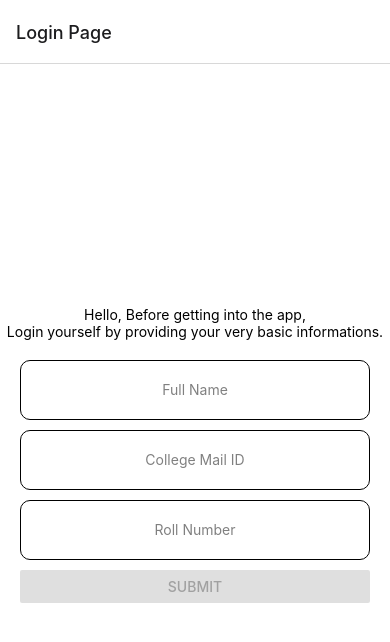
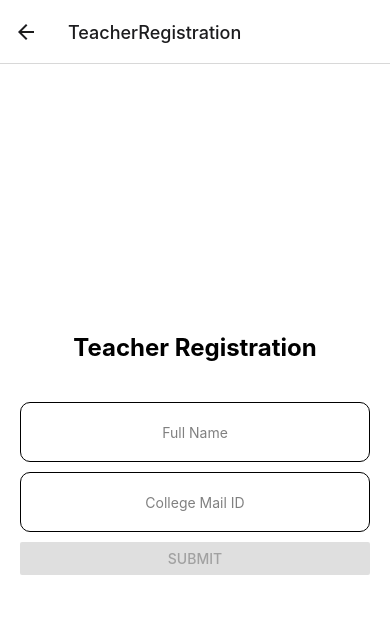
Before and after one commit to Aribaskar-jb/permiWrite, a React Native app: screen /TeacherRegistration in a window 390 px wide. Shown: the top 642 px of the page. Built offline with nearby package versions, Linux system fonts and the light colour scheme.

Commit message:
Teacher'sLogin

```diff
--- a/App.js
+++ b/App.js
@@ -7,6 +7,9 @@ import Login from './Components/Login';
 import Home from './Components/Home';
 import Letter from './Components/Letter';
 import Requested from './Components/Requested';
+import Choose from './Components/Choose';
+import TeacherRegistration from './Components/TeacherRegistration';
+import TeachersDashboard from './Components/TeachersDashboard';
 
 const Stack = createNativeStackNavigator();
 
@@ -14,11 +17,14 @@ const MyStack = () => {
   return (
     <NavigationContainer>
       <Stack.Navigator>
+        <Stack.Screen name="Choose" component={Choose} options={{title: 'Student or Teacher'}}/>
         <Stack.Screen
           name="Login"
           component={Login}
           options={{title: 'Login Page'}}
         />
+        <Stack.Screen name='TeacherRegistration' component={TeacherRegistration} />
+        <Stack.Screen name="TeachersDashboard" component={TeachersDashboard} />
         <Stack.Screen name="Home" component={Home} />
         <Stack.Screen name = "Letter" component={Letter} />
         <Stack.Screen name = "Requested" component={Requested} />
--- /dev/null
+++ b/Components/Choose.js
@@ -0,0 +1,48 @@
+import React from 'react';
+import { View, Text, StyleSheet, TouchableOpacity } from 'react-native';
+
+const Choose = ({ navigation }) => {
+  return (
+    <View style={styles.container}>
+      <Text style={styles.heading}>Welcome to permiWrite</Text>
+      <TouchableOpacity
+        style={styles.button}
+        onPress={() => navigation.navigate('TeacherRegistration')}>
+        <Text style={styles.buttonText}>I am a Teacher</Text>
+      </TouchableOpacity>
+      <TouchableOpacity
+        style={styles.button}
+        onPress={() => navigation.navigate('Login')}>
+        <Text style={styles.buttonText}>I am a Student</Text>
+      </TouchableOpacity>
+    </View>
+  );
+};
+
+const styles = StyleSheet.create({
+  container: {
+    flex: 1,
+    alignItems: 'center',
+    justifyContent: 'center',
+    backgroundColor: '#fff',
+  },
+  heading: {
+    fontSize: 20,
+    fontWeight: 'bold',
+    marginBottom: 50,
+  },
+  button: {
+    backgroundColor: '#008080',
+    width: '80%',
+    padding: 10,
+    borderRadius: 8,
+    marginVertical: 10,
+    alignItems: 'center',
+  },
+  buttonText: {
+    color: '#fff',
+    fontSize: 18,
+  },
+});
+
+export default Choose;
--- /dev/null
+++ b/Components/TeacherRegistration.js
@@ -0,0 +1,187 @@
+// import { useState } from 'react';
+import { StyleSheet, View, Text, TextInput, TouchableOpacity, Button, Alert } from 'react-native';
+import { object, string } from 'yup';
+import { Form, Formik } from 'formik';
+import AsyncStorage from '@react-native-async-storage/async-storage';
+// import Home from './Home';
+import { db } from '../Firebase';
+import { collection, addDoc, getDocs } from 'firebase/firestore';
+
+// import { Button } from 'react-native-web';
+// import Dashboard from './Dashboard';
+
+let userSchema = object({
+    fullName: string()
+        .max(50)
+        .required('Required'),
+    email: string()
+        .email('Must be a valid email')
+        .required('Required')
+        .matches(/^[a-zA-Z0-9.!#$%&'*+/=?^_`{|}~-]+@[kgkite]+(?:\.[ac.in]+)*$/, 'College email only!'),
+    // rollNo: string()
+    //     .max(10)
+    //     .required('Required'),
+});
+
+
+export default function TeacherRegistration({ navigation }) {
+
+    // const addData = async (values) => {
+    //     // if (myArray[0] !== values.email) {
+    //       try {
+    //         const docRef = await addDoc(collection(db, "userData"), values);
+    //         // console.log(values.fullName)
+    //       } catch (e) {
+    //         console.error("Error adding document: ", e);
+    //       }
+    //     // } else {
+    //     //   alert("data is there");
+    //     // }
+    //   };
+
+    return (
+        <Formik
+            initialValues={{ fullName: '', email: '',}}
+            validateOnMount={true}
+            onSubmit={values => console.log(values)}
+            validationSchema={userSchema}
+        >
+            {({ handleChange, handleBlur, values, touched, errors }) => (
+                <View style={styles.overall}>
+                  <Text style={styles.title}>Teacher Registration</Text>
+                    <View style={styles.inputContainer}>
+                            <TextInput
+                                onChangeText={handleChange('fullName')}
+                                onBlur={handleBlur('fullName')}
+                                value={values.fullName}
+                                style={styles.fullnameInput}
+                                placeholder='Full Name'
+                                placeholderTextColor='grey'
+                            />
+                            {(errors.fullName && touched.fullName) &&
+                                <Text style={styles.errors}>{errors.fullName}</Text>
+                            }
+                        </View>
+
+
+                    <View style={styles.inputContainers}>
+                        <TextInput
+                            onChangeText={handleChange('email')}
+                            onBlur={handleBlur('email')}
+                            value={values.email}
+                            style={styles.mailId}
+                            placeholder='College Mail ID'
+                            placeholderTextColor='grey'
+                            keyboardType='email-address'
+                            />
+
+                        {(errors.email && touched.email) &&
+                            <Text style={styles.errors}>{errors.email}</Text>
+                        }
+                    </View>
+
+                    <View style={styles.inputContainer}>
+
+                            <View style={styles.Button}>
+                                <Button
+                                // style={styles.Button}
+                                title='Submit'
+                                disabled={Object.keys(errors).length !== 0}
+                                onPress={() => {
+                                    // addData(values)
+                                    navigation.navigate('TeachersDashboard', {name: values.fullName})}}/>
+                                {/* <Button style={styles.Button} title='Submit' disabled={Object.keys(errors).length !== 0} onPress={handleSubmit}/> */}
+
+                                {/* <Home /> */}
+                            </View>
+                    </View>
+                </View>
+            )}
+        </Formik>
+    )
+}
+
+const styles = StyleSheet.create({
+    overall: {
+        flex: 1,
+        justifyContent: 'center',
+        alignItems: 'center',
+        backgroundColor: '#fff',
+    },
+    inputContainer: {
+        flexDirection: 'column',
+        justifyContent: 'center',
+        alignItems: 'center'
+    },
+    title: {
+      fontSize: 24,
+      fontWeight: 'bold',
+      marginBottom: 20,
+    },
+    inputContainers: {
+        justifyContent: 'center',
+        alignItems: 'center'
+    },
+    fullnameInput: {
+        borderWidth: 1,
+        width: 350,
+        height: 60,
+        // padding: 4,
+        borderRadius: 10,
+        marginTop: 20,
+        textAlign: 'center'
+    },
+    // lastnameInput: {
+    //     borderWidth: 1,
+    //     width: 350,
+    //     height: 60,
+    //     padding: 4,
+    //     textAlign: 'center',
+    //     borderRadius: 10,
+    //     marginTop: 10,
+    //     marginLeft: 10
+    // },
+    headText: {
+        textAlign: 'center'
+    },
+    mailId: {
+        width: 350,
+        height: 60,
+        textAlign: 'center',
+        borderWidth: 1,
+        marginTop: 10,
+        borderRadius: 10
+    },
+    rollNo: {
+        borderWidth: 1,
+        width: 350,
+        height: 60,
+        // padding: 4,
+        borderRadius: 10,
+        marginTop: 10,
+        textAlign: 'center'
+    },
+    // button: {
+    //     alignItems: 'center',
+    //     justifyContent: 'center',
+    //     width: 150,
+    //     height: 60,
+    //     marginTop: 10,
+    //     borderRadius: 10,
+    //     backgroundColor: '#53A6F3',
+    //     marginLeft: 10,
+    // },
+    errors: {
+        fontSize: 12,
+        color: 'red',
+        fontWeight: 'medium',
+        marginTop: 10,
+    },
+    // buttonText: {
+    //     color: 'white'
+    // }
+    Button: {
+        width: 350,
+        marginTop: 10
+    }
+})
--- /dev/null
+++ b/Components/TeachersDashboard.js
@@ -0,0 +1,16 @@
+import { StyleSheet, Text, View } from 'react-native'
+import React from 'react'
+import { useRoute } from '@react-navigation/native';
+
+const TeachersDashboard = () => {
+    const route = useRoute();
+  return (
+    <View>
+      <Text>Hi, {route.params.name}. This is your Dashboard.</Text>
+    </View>
+  )
+}
+
+export default TeachersDashboard
+
+const styles = StyleSheet.create({})
--- a/package.json
+++ b/package.json
@@ -24,7 +24,7 @@
     "formik": "^2.2.9",
     "moment": "^2.29.4",
     "react": "18.2.0",
-    "react-native": "0.71.6",
+    "react-native": "0.71.7",
     "react-native-calendar-picker": "^7.1.4",
     "react-native-calendar-range-picker": "^1.5.3",
     "react-native-date-picker": "^4.2.12",
```
Also changed, not shown: 1 other file (tests, documents, lock files or other folders).
